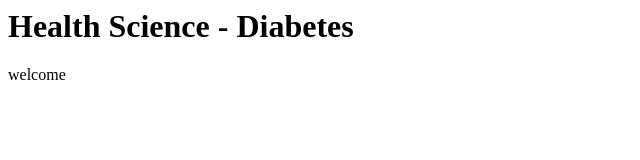
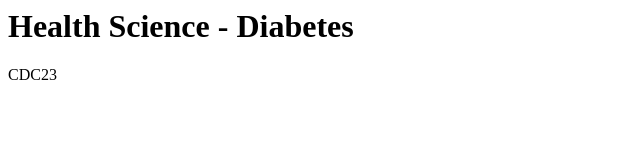
Before and after one commit to cjsigmon/health_science, a plain HTML site: page index.html in a window 1280 px wide. Shown: the full height of the page, 0-640 px from the left. Drawn offline with Linux system fonts and the light colour scheme.

Commit message:
R folder

```diff
--- a/index.html
+++ b/index.html
@@ -1,2 +1,2 @@
 <h1>Health Science - Diabetes</h1>
-<p>welcome</p>
+<p>CDC23</p>
```
Also changed, not shown: 1 other file.
